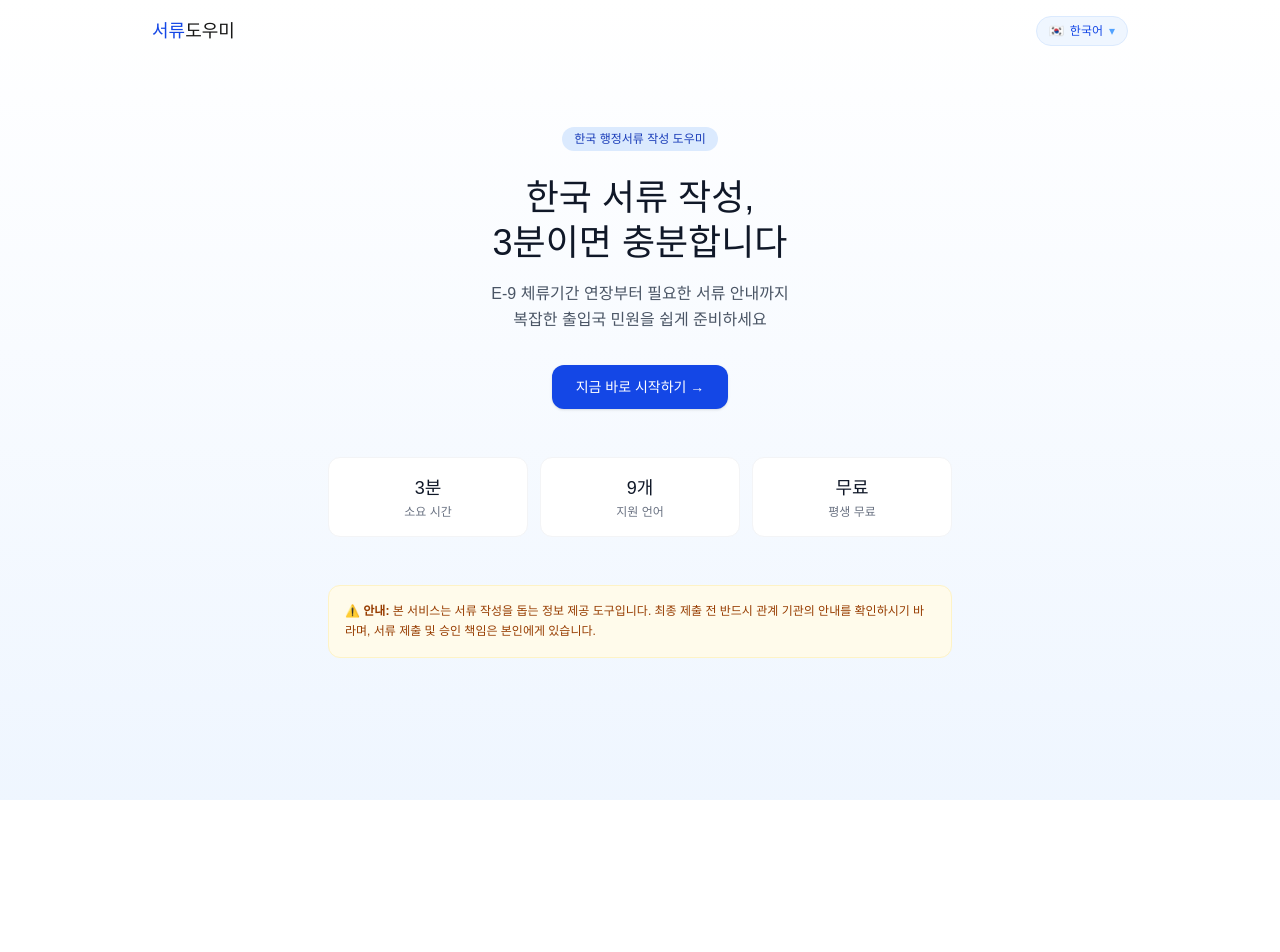
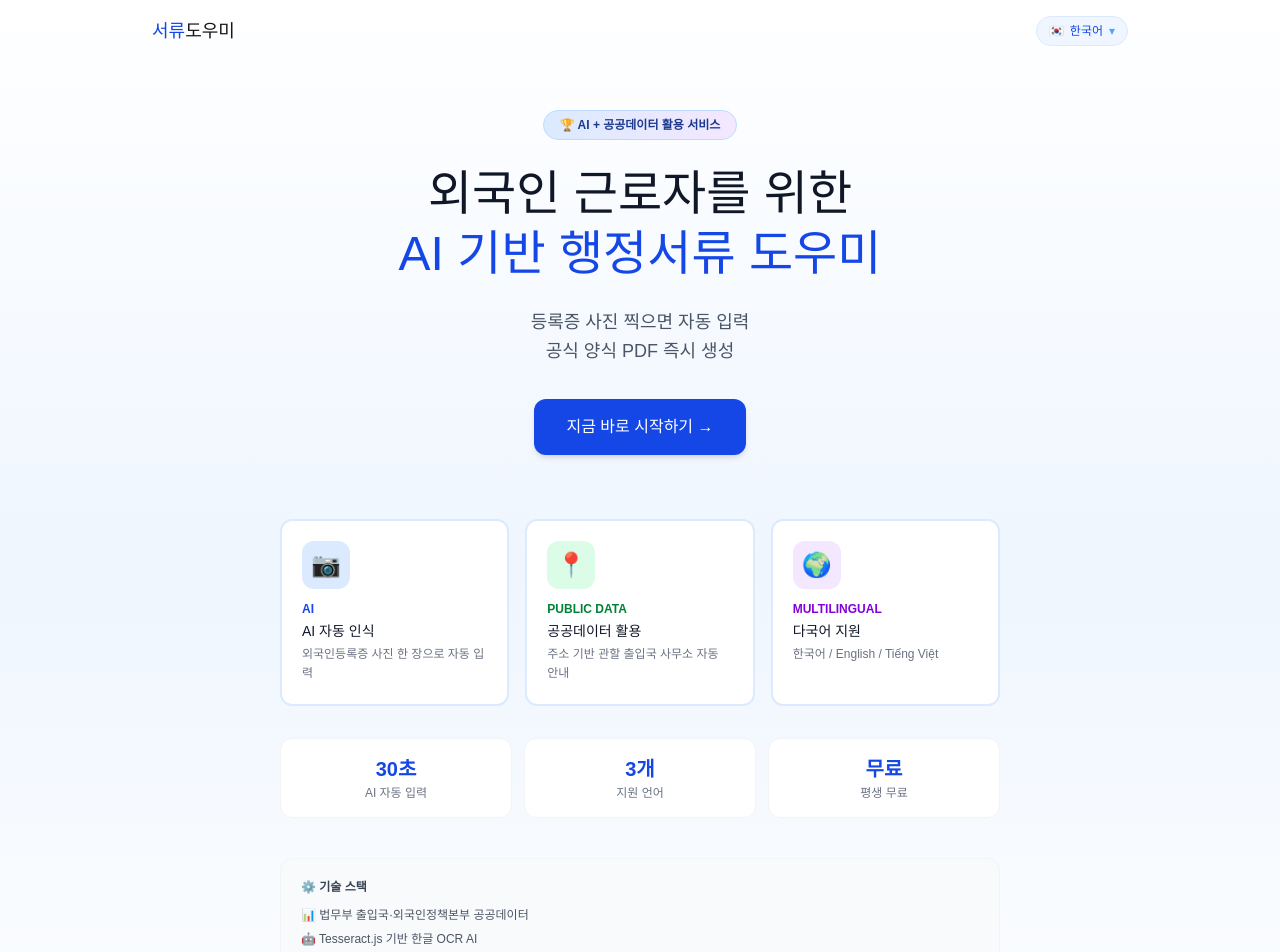
Before and after one commit to leesoyeol1213-glitch/immigration-helper, a Next.js app: page / in a window 1280 px wide. Shown: the top 952 px of the page. Before the commit the page ends 800 px from the top, so only its background shows below. Built offline with nearby package versions, Linux system fonts and the light colour scheme.

Commit message:
feat: 랜딩 페이지 AI/공공데이터 어필 강화

```diff
--- a/app/page.tsx
+++ b/app/page.tsx
@@ -6,42 +6,75 @@ import Link from "next/link";
 const TEXTS = {
   ko: {
     flag: "🇰🇷", name: "한국어",
-    badge: "한국 행정서류 작성 도우미",
-    heroLine1: "한국 서류 작성,", heroLine2: "3분이면 충분합니다",
-    subLine1: "E-9 체류기간 연장부터 필요한 서류 안내까지",
-    subLine2: "복잡한 출입국 민원을 쉽게 준비하세요",
+    badge: "🏆 AI + 공공데이터 활용 서비스",
+    heroLine1: "외국인 근로자를 위한",
+    heroLine2: "AI 기반 행정서류 도우미",
+    subLine1: "등록증 사진 찍으면 자동 입력",
+    subLine2: "공식 양식 PDF 즉시 생성",
     cta: "지금 바로 시작하기 →",
-    stat1Value: "3분", stat1Label: "소요 시간",
-    stat2Value: "9개", stat2Label: "지원 언어",
+    feature1Title: "AI 자동 인식",
+    feature1Desc: "외국인등록증 사진 한 장으로 자동 입력",
+    feature2Title: "공공데이터 활용",
+    feature2Desc: "주소 기반 관할 출입국 사무소 자동 안내",
+    feature3Title: "다국어 지원",
+    feature3Desc: "한국어 / English / Tiếng Việt",
+    stat1Value: "30초", stat1Label: "AI 자동 입력",
+    stat2Value: "3개", stat2Label: "지원 언어",
     stat3Value: "무료", stat3Label: "평생 무료",
+    techTitle: "기술 스택",
+    techData: "📊 법무부 출입국·외국인정책본부 공공데이터",
+    techAi: "🤖 Tesseract.js 기반 한글 OCR AI",
+    techSec: "🔒 개인정보 무저장 (브라우저 메모리 전용)",
     disclaimerTitle: "⚠️ 안내:",
     disclaimerText: "본 서비스는 서류 작성을 돕는 정보 제공 도구입니다. 최종 제출 전 반드시 관계 기관의 안내를 확인하시기 바라며, 서류 제출 및 승인 책임은 본인에게 있습니다.",
   },
   en: {
     flag: "🇺🇸", name: "English",
-    badge: "Korean Admin Form Helper",
-    heroLine1: "Korean paperwork,", heroLine2: "done in 3 minutes",
-    subLine1: "From E-9 visa extension to required document guides",
-    subLine2: "Simplify complex immigration paperwork",
+    badge: "🏆 AI + Public Data Service",
+    heroLine1: "AI-Powered Form Helper",
+    heroLine2: "for Foreign Workers in Korea",
+    subLine1: "Take a photo of your ID card to auto-fill",
+    subLine2: "Generate official application PDF instantly",
     cta: "Get Started →",
-    stat1Value: "3 min", stat1Label: "Average time",
-    stat2Value: "9", stat2Label: "Languages",
+    feature1Title: "AI Auto-Recognition",
+    feature1Desc: "Auto-fill from your alien card photo",
+    feature2Title: "Public Data",
+    feature2Desc: "Find your immigration office automatically",
+    feature3Title: "Multilingual",
+    feature3Desc: "Korean / English / Vietnamese",
+    stat1Value: "30 sec", stat1Label: "AI Auto-fill",
+    stat2Value: "3", stat2Label: "Languages",
     stat3Value: "Free", stat3Label: "Forever free",
+    techTitle: "Tech Stack",
+    techData: "📊 Korea Immigration Service Public Data",
+    techAi: "🤖 Tesseract.js Korean OCR AI",
+    techSec: "🔒 No data storage (browser memory only)",
     disclaimerTitle: "⚠️ Notice:",
-    disclaimerText: "This service is an information tool to help with form preparation. Please verify with official authorities before submission.",
+    disclaimerText: "This service helps you prepare forms. Please verify with official authorities before submission.",
   },
   vi: {
     flag: "🇻🇳", name: "Tiếng Việt",
-    badge: "Hỗ trợ giấy tờ hành chính Hàn Quốc",
-    heroLine1: "Giấy tờ Hàn Quốc,", heroLine2: "hoàn thành trong 3 phút",
-    subLine1: "Từ gia hạn visa E-9 đến hướng dẫn giấy tờ cần thiết",
-    subLine2: "Đơn giản hóa thủ tục xuất nhập cảnh phức tạp",
+    badge: "🏆 Dịch vụ AI + Dữ liệu công",
+    heroLine1: "Trợ lý hành chính AI",
+    heroLine2: "cho người lao động nước ngoài",
+    subLine1: "Chụp ảnh thẻ ngoại kiều để tự động điền",
+    subLine2: "Tạo PDF mẫu chính thức ngay lập tức",
     cta: "Bắt đầu ngay →",
-    stat1Value: "3 phút", stat1Label: "Thời gian",
-    stat2Value: "9", stat2Label: "Ngôn ngữ",
-    stat3Value: "Miễn phí", stat3Label: "Miễn phí mãi mãi",
+    feature1Title: "Nhận diện AI",
+    feature1Desc: "Tự động điền từ ảnh thẻ ngoại kiều",
+    feature2Title: "Dữ liệu công",
+    feature2Desc: "Tự động tìm văn phòng XNC quản lý",
+    feature3Title: "Đa ngôn ngữ",
+    feature3Desc: "Tiếng Hàn / Anh / Việt",
+    stat1Value: "30 giây", stat1Label: "AI tự điền",
+    stat2Value: "3", stat2Label: "Ngôn ngữ",
+    stat3Value: "Miễn phí", stat3Label: "Miễn phí mãi",
+    techTitle: "Công nghệ",
+    techData: "📊 Dữ liệu công Cục XNC Hàn Quốc",
+    techAi: "🤖 AI Tesseract.js OCR tiếng Hàn",
+    techSec: "🔒 Không lưu thông tin (chỉ bộ nhớ trình duyệt)",
     disclaimerTitle: "⚠️ Lưu ý:",
-    disclaimerText: "Dịch vụ này là công cụ thông tin hỗ trợ chuẩn bị giấy tờ.",
+    disclaimerText: "Dịch vụ này hỗ trợ chuẩn bị giấy tờ. Hãy xác minh với cơ quan chức năng trước khi nộp.",
   },
 };
 
@@ -51,7 +84,6 @@ export default function Home() {
   const [lang, setLang] = useState<Lang>("ko");
   const [menuOpen, setMenuOpen] = useState(false);
 
-  // 페이지 로드 시 localStorage에서 언어 불러오기
   useEffect(() => {
     const saved = localStorage.getItem("lang");
     if (saved === "ko" || saved === "en" || saved === "vi") {
@@ -59,7 +91,6 @@ export default function Home() {
     }
   }, []);
 
-  // 언어 변경 핸들러 — localStorage에 저장!
   const handleSelectLang = (code: Lang) => {
     setLang(code);
     localStorage.setItem("lang", code);
@@ -70,7 +101,7 @@ export default function Home() {
   const t = TEXTS[lang];
 
   return (
-    <main className="min-h-screen bg-gradient-to-b from-white to-blue-50">
+    <main className="min-h-screen bg-gradient-to-b from-white via-blue-50 to-white">
       <header className="px-6 py-4 flex items-center justify-between max-w-5xl mx-auto">
         <h2 className="text-lg font-medium">
           <span className="text-blue-700">서류</span>도우미
@@ -101,40 +132,83 @@ export default function Home() {
         </div>
       </header>
 
-      <section className="max-w-2xl mx-auto px-6 py-16 text-center">
-        <div className="inline-block px-3 py-1 bg-blue-100 rounded-full mb-6">
-          <p className="text-xs font-medium text-blue-800">{t.badge}</p>
+      <section className="max-w-3xl mx-auto px-6 py-12 text-center">
+        <div className="inline-block px-4 py-1.5 bg-gradient-to-r from-blue-100 to-purple-100 rounded-full mb-6 border border-blue-200">
+          <p className="text-xs font-semibold text-blue-900">{t.badge}</p>
         </div>
 
-        <h1 className="text-3xl md:text-4xl font-medium text-gray-900 leading-tight mb-4">
-          {t.heroLine1}<br />{t.heroLine2}
+        <h1 className="text-3xl md:text-5xl font-medium text-gray-900 leading-tight mb-4">
+          {t.heroLine1}<br />
+          <span className="text-blue-700">{t.heroLine2}</span>
         </h1>
 
-        <p className="text-base text-gray-600 leading-relaxed mb-8">
+        <p className="text-base md:text-lg text-gray-600 leading-relaxed mb-8 mt-6">
           {t.subLine1}<br />{t.subLine2}
         </p>
 
         <Link href="/start"
-          className="inline-block px-6 py-3 bg-blue-700 text-white rounded-xl font-medium text-sm hover:bg-blue-800 transition-colors shadow-sm">
+          className="inline-block px-8 py-4 bg-blue-700 text-white rounded-xl font-medium text-base hover:bg-blue-800 transition-all shadow-md hover:shadow-lg hover:scale-105">
           {t.cta}
         </Link>
 
-        <div className="grid grid-cols-3 gap-3 mt-12">
+        {/* 핵심 기능 3개 박스 */}
+        <div className="grid grid-cols-1 md:grid-cols-3 gap-4 mt-16 text-left">
+          <div className="bg-white border-2 border-blue-100 rounded-xl p-5 hover:border-blue-300 transition-all">
+            <div className="w-12 h-12 bg-blue-100 rounded-xl flex items-center justify-center mb-3">
+              <span className="text-2xl">📷</span>
+            </div>
+            <p className="text-xs font-semibold text-blue-700 mb-1">AI</p>
+            <p className="text-sm font-medium text-gray-900 mb-1">{t.feature1Title}</p>
+            <p className="text-xs text-gray-500 leading-relaxed">{t.feature1Desc}</p>
+          </div>
+
+          <div className="bg-white border-2 border-blue-100 rounded-xl p-5 hover:border-blue-300 transition-all">
+            <div className="w-12 h-12 bg-green-100 rounded-xl flex items-center justify-center mb-3">
+              <span className="text-2xl">📍</span>
+            </div>
+            <p className="text-xs font-semibold text-green-700 mb-1">PUBLIC DATA</p>
+            <p className="text-sm font-medium text-gray-900 mb-1">{t.feature2Title}</p>
+            <p className="text-xs text-gray-500 leading-relaxed">{t.feature2Desc}</p>
+          </div>
+
+          <div className="bg-white border-2 border-blue-100 rounded-xl p-5 hover:border-blue-300 transition-all">
+            <div className="w-12 h-12 bg-purple-100 rounded-xl flex items-center justify-center mb-3">
+              <span className="text-2xl">🌍</span>
+            </div>
+            <p className="text-xs font-semibold text-purple-700 mb-1">MULTILINGUAL</p>
+            <p className="text-sm font-medium text-gray-900 mb-1">{t.feature3Title}</p>
+            <p className="text-xs text-gray-500 leading-relaxed">{t.feature3Desc}</p>
+          </div>
+        </div>
+
+        {/* 통계 */}
+        <div className="grid grid-cols-3 gap-3 mt-8">
           <div className="bg-white border border-gray-100 rounded-xl p-4">
-            <p className="text-lg font-medium text-gray-900">{t.stat1Value}</p>
+            <p className="text-xl font-semibold text-blue-700">{t.stat1Value}</p>
             <p className="text-xs text-gray-500 mt-0.5">{t.stat1Label}</p>
           </div>
           <div className="bg-white border border-gray-100 rounded-xl p-4">
-            <p className="text-lg font-medium text-gray-900">{t.stat2Value}</p>
+            <p className="text-xl font-semibold text-blue-700">{t.stat2Value}</p>
             <p className="text-xs text-gray-500 mt-0.5">{t.stat2Label}</p>
           </div>
           <div className="bg-white border border-gray-100 rounded-xl p-4">
-            <p className="text-lg font-medium text-gray-900">{t.stat3Value}</p>
+            <p className="text-xl font-semibold text-blue-700">{t.stat3Value}</p>
             <p className="text-xs text-gray-500 mt-0.5">{t.stat3Label}</p>
           </div>
         </div>
 
-        <div className="mt-12 p-4 bg-amber-50 border border-amber-100 rounded-xl text-left">
+        {/* 기술 스택 */}
+        <div className="mt-10 p-5 bg-gray-50 border border-gray-100 rounded-xl text-left">
+          <p className="text-xs font-semibold text-gray-700 mb-3">⚙️ {t.techTitle}</p>
+          <div className="space-y-2">
+            <p className="text-xs text-gray-600">{t.techData}</p>
+            <p className="text-xs text-gray-600">{t.techAi}</p>
+            <p className="text-xs text-gray-600">{t.techSec}</p>
+          </div>
+        </div>
+
+        {/* 면책 */}
+        <div className="mt-6 p-4 bg-amber-50 border border-amber-100 rounded-xl text-left">
           <p className="text-xs text-amber-800 leading-relaxed">
             <strong>{t.disclaimerTitle}</strong> {t.disclaimerText}
           </p>
```
